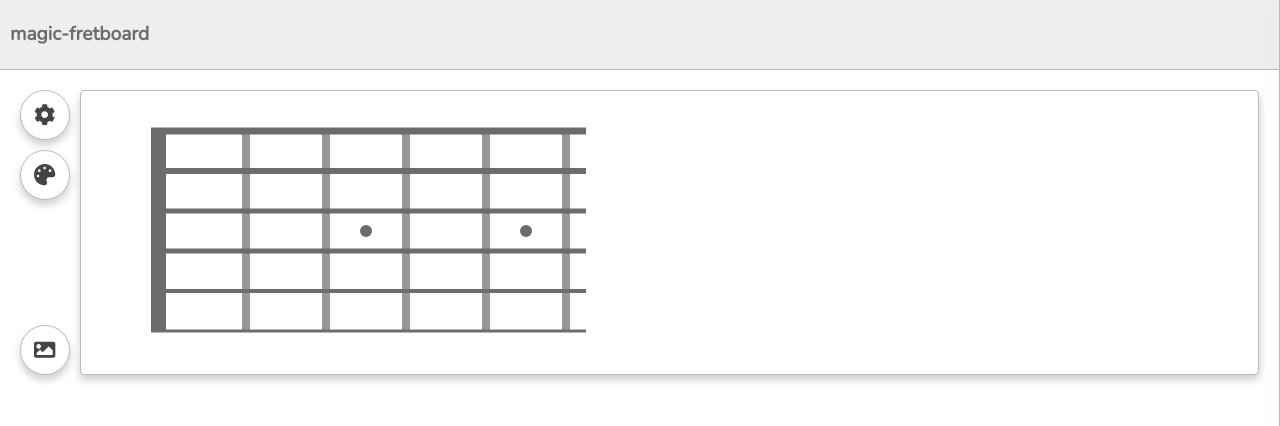
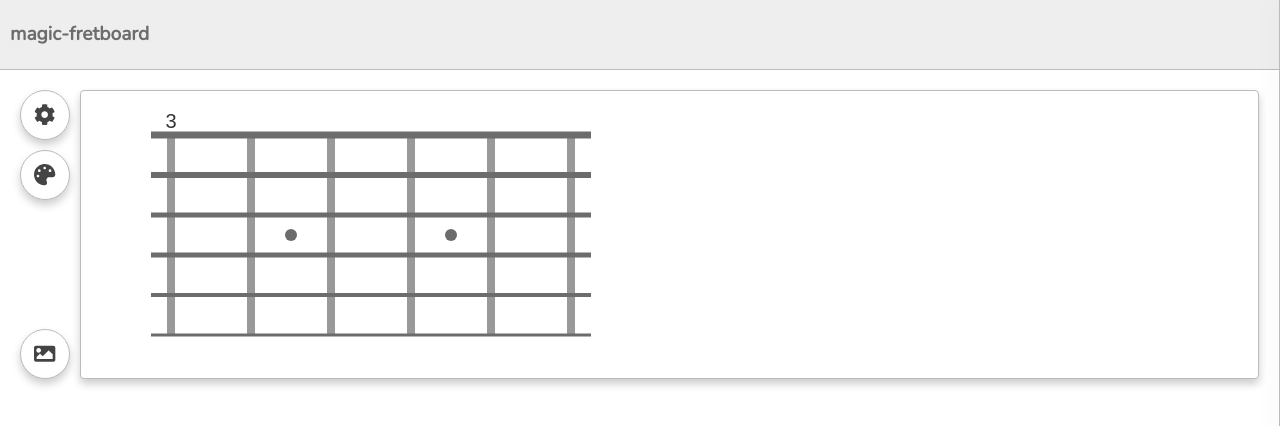
Before and after one commit to bali182/magic-fretboard, a React app: page / in a window 1280 px wide. Shown: the top 426 px of the page. Built offline with nearby package versions, Linux system fonts and the light colour scheme.

Commit message:
Added first fret label

```diff
--- a/src/components/EditorPanel/ThemeEditor.tsx
+++ b/src/components/EditorPanel/ThemeEditor.tsx
@@ -21,6 +21,7 @@ export enum ThemeSectionIds {
   MARKERS_DEFAULT = 'MARKERS_DEFAULT',
   MARKERS_PRIMARY = 'MARKERS_PRIMARY',
   DOTS = 'DOTS',
+  FIRST_FRET_LABEL = 'FIRST_FRET_LABEL',
 }
 
 export class ThemeEditor extends PureComponent<ThemeEditorProps> {
@@ -129,6 +130,22 @@ export class ThemeEditor extends PureComponent<ThemeEditorProps> {
   private onDotRadiusChanged = (dotRadius: number) => {
     const { onChange, theme } = this.props
     onChange({ ...theme, dotRadius })
+  }
+  private onShowFretLabelChanged = (showFretLabel: boolean) => {
+    const { onChange, theme } = this.props
+    onChange({ ...theme, showFretLabel })
+  }
+  private onFretLabelColorChanged = (fretLabelColor: string) => {
+    const { onChange, theme } = this.props
+    onChange({ ...theme, fretLabelColor })
+  }
+  private onFretLabelFontFamilyChanged = (fretLabelFontFamily: string) => {
+    const { onChange, theme } = this.props
+    onChange({ ...theme, fretLabelFontFamily })
+  }
+  private onFretLabelFontSizeChanged = (fretLabelFontSize: number) => {
+    const { onChange, theme } = this.props
+    onChange({ ...theme, fretLabelFontSize })
   }
 
   private renderNutSection() {
@@ -418,6 +435,55 @@ export class ThemeEditor extends PureComponent<ThemeEditorProps> {
     )
   }
 
+  private renderFirstFretLabelSection() {
+    return (
+      <EditorSection title="First fret label" id={ThemeSectionIds.FIRST_FRET_LABEL}>
+        <EditorPadding>
+          {this.renderShowFretLabelEditor()}
+          {this.renderFretLabelColorEditor()}
+          {this.renderFretLabelFontFamilyEditor()}
+          {this.renderFretLabelFontSizeEditor()}
+        </EditorPadding>
+      </EditorSection>
+    )
+  }
+
+  private renderShowFretLabelEditor() {
+    const { theme } = this.props
+    return (
+      <EditorField name="Show label" description="Turn on/off the label above the first fret">
+        <EditorBoolean value={theme.showFretLabel} onChange={this.onShowFretLabelChanged} />
+      </EditorField>
+    )
+  }
+
+  private renderFretLabelColorEditor() {
+    const { theme } = this.props
+    return (
+      <EditorField name="Label color" description="The color of the label rendered above first fret">
+        <EditorString value={theme.fretLabelColor} onChange={this.onFretLabelColorChanged} />
+      </EditorField>
+    )
+  }
+
+  private renderFretLabelFontFamilyEditor() {
+    const { theme } = this.props
+    return (
+      <EditorField name="Label font" description="The font of the label">
+        <EditorString value={theme.fretLabelFontFamily} onChange={this.onFretLabelFontFamilyChanged} />
+      </EditorField>
+    )
+  }
+
+  private renderFretLabelFontSizeEditor() {
+    const { theme } = this.props
+    return (
+      <EditorField name="Label size" description="The size of the label">
+        <EditorNumber value={theme.fretLabelFontSize} onChange={this.onFretLabelFontSizeChanged} />
+      </EditorField>
+    )
+  }
+
   render() {
     return (
       <Fragment>
@@ -428,6 +494,7 @@ export class ThemeEditor extends PureComponent<ThemeEditorProps> {
         {this.renderMarkersDefaultSection()}
         {this.renderMarkersPrimarySection()}
         {this.renderDotsSection()}
+        {this.renderFirstFretLabelSection()}
       </Fragment>
     )
   }
--- /dev/null
+++ b/src/components/Fretboard/FretLabel.tsx
@@ -0,0 +1,38 @@
+import React, { PureComponent } from 'react'
+import { FretboardContext } from './FretboardContext'
+import { FretboardModelUtil } from './FretboadModelUtil'
+
+export class FretLabel extends PureComponent {
+  private renderLabel(util: FretboardModelUtil) {
+    const x = util.getFretLabelX()
+    const y = util.getFretLabelY()
+    const theme = util.getTheme()
+    const model = util.getModel()
+    return (
+      <text
+        x={x}
+        y={y}
+        fill={theme.fretLabelColor}
+        color={theme.fretLabelColor}
+        fontFamily={theme.fretLabelFontFamily}
+        fontSize={theme.fretLabelFontSize}
+        textAnchor="middle"
+        alignmentBaseline="central">
+        {model.firstVisibleFret}
+      </text>
+    )
+  }
+
+  render() {
+    return (
+      <FretboardContext.Consumer>
+        {({ util }) => {
+          if (util.isFretLabelVisible()) {
+            return this.renderLabel(util)
+          }
+          return null
+        }}
+      </FretboardContext.Consumer>
+    )
+  }
+}
--- a/src/components/Fretboard/FretboadModelUtil.ts
+++ b/src/components/Fretboard/FretboadModelUtil.ts
@@ -73,10 +73,27 @@ export class FretboardModelUtil {
     return strings.reduce((map: StringIndexMap, model, index) => ({ ...map, [model.id]: index }), {})
   }
 
+  getFretLabelY(): number {
+    const theme = this.getTheme()
+    if (this.isFretLabelVisible()) {
+      return theme.fretLabelFontSize / 2
+    }
+    return null
+  }
+
+  getFretLabelX(): number {
+    const model = this.getModel()
+    if (this.isFretLabelVisible()) {
+      return this.getFretWireX(model.firstVisibleFret)
+    }
+    return null
+  }
+
   getTopOverhang(): number {
     const theme = this.getTheme()
     const topStringThickness = this.getTopStringThickness()
-    return Math.max(Math.round(topStringThickness / 2), theme.markerRadius)
+    const fretLabelPadding = this.isFretLabelVisible() ? theme.fretLabelFontSize * 1.2 : 0
+    return Math.max(Math.round(topStringThickness / 2), theme.markerRadius, fretLabelPadding)
   }
 
   private getBottomOverhang(): number {
@@ -144,6 +161,10 @@ export class FretboardModelUtil {
 
   isPure(): boolean {
     return this.pure
+  }
+
+  isFretLabelVisible(): boolean {
+    return this.getTheme().showFretLabel && this.getModel().firstVisibleFret > 0
   }
 
   private getMarkerColor(kind: MarkerKind): string {
--- a/src/components/Fretboard/Fretboard.tsx
+++ b/src/components/Fretboard/Fretboard.tsx
@@ -15,6 +15,7 @@ import {
   FretboardSelectionHandler,
 } from './FretboardContext'
 import isNil from 'lodash/isNil'
+import { FretLabel } from './FretLabel'
 
 const noop = () => {}
 
@@ -103,6 +104,7 @@ export class Fretboard extends PureComponent<FretboardProps, FretboardState> {
           <Nut />
           <GuitarStrings />
           <Markers />
+          <FretLabel />
         </svg>
       </FretboardContext.Provider>
     )
--- a/src/components/Fretboard/FretboardModel.ts
+++ b/src/components/Fretboard/FretboardModel.ts
@@ -86,6 +86,11 @@ export type FretboardTheme = {
   primaryMarkerFontColor: string
   hollowMarkerStrokeWidth: number
   mutedMarkerStrokeWidth: number
+  // Fret label
+  showFretLabel: boolean
+  fretLabelColor: string
+  fretLabelFontFamily: string
+  fretLabelFontSize: number
 }
 
 export type FretboardModel = {
--- a/src/state/defaultTheme.ts
+++ b/src/state/defaultTheme.ts
@@ -22,6 +22,10 @@ export const defaultTheme: FretboardTheme = {
   showDots: true,
   dotColor: '#6c6c6c',
   dotRadius: 6,
+  showFretLabel: true,
+  fretLabelColor: '#333',
+  fretLabelFontFamily: 'sans-serif',
+  fretLabelFontSize: 20,
   stringThickness: {
     type: 'InterpolatedStringThicknessModel',
     topStringThickness: 7,
--- a/src/state/fretboards/fretboards.utils.ts
+++ b/src/state/fretboards/fretboards.utils.ts
@@ -6,8 +6,8 @@ export function createDefaultFretboard(): FretboardModel {
   return {
     type: 'fretboard',
     id: nanoid(),
-    firstVisibleFret: 0,
-    lastVisibleFret: 5,
+    firstVisibleFret: 3,
+    lastVisibleFret: 8,
     markers: [],
     orientation: FretboardOrientation.RightHanded,
     strings: sixGuitarStrings,
```
Also changed, not shown: 1 other file (tests, documents, lock files or other folders).
